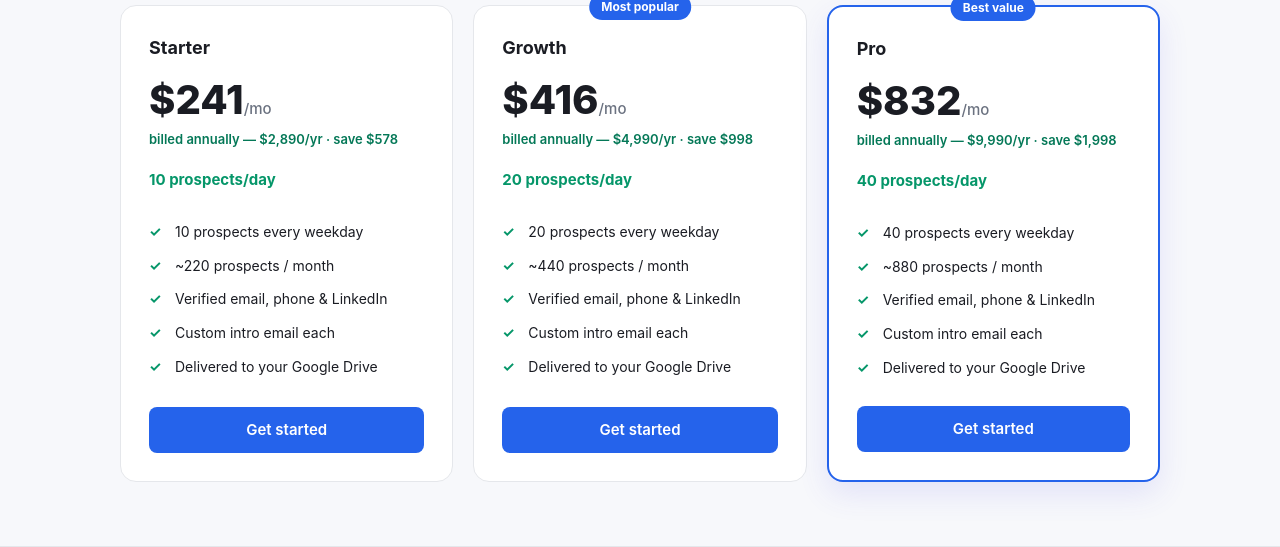
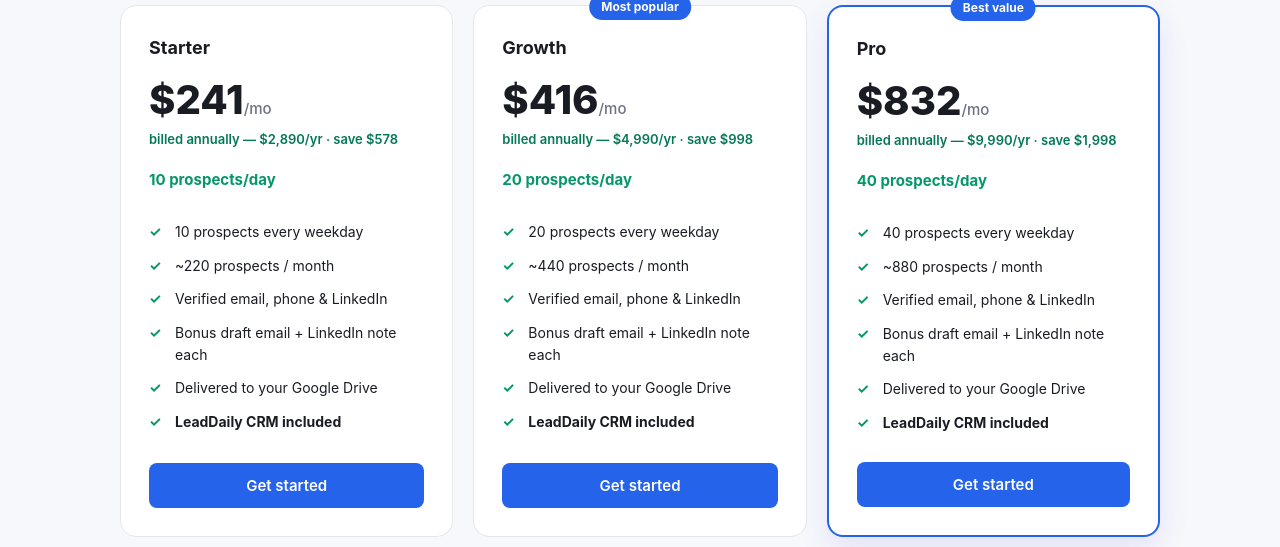
Before and after one commit to jacirusso/ProspectDaily, a FastAPI app: page / in a window 1280 px wide. Shown: the part 2057-2604 px from the top of the page. Run offline with FastAPI, Linux system fonts and the light colour scheme.

Commit message:
LeadDaily is now included free (was a $49/mo add-on)
Bundle the CRM into ProspectDaily at no charge for every customer.

- /crm no longer requires crm_enabled or payment; any logged-in customer gets it
  (still behind LEADDAILY_PUBLIC for launch timing)
- removed the enable/disable/purchase flow; /leaddaily now redirects to /crm
- dashboard shows a "LeadDaily · included" pipeline card for all customers (no
  more $49 upsell)
- pricing pages (home + plans) list "LeadDaily CRM included" as a plan feature

Co-Authored-By: Claude Opus 4.8 <noreply@anthropic.com>

```diff
--- a/web/app.py
+++ b/web/app.py
@@ -469,9 +469,9 @@ def dashboard(request: Request):
     upgrades = [p for p in plans.PLANS if p["ordered"] > customer["ordered_per_day"]]
     gen = customer.get("generating_since") or 0
     generating = bool(gen and time.time() - gen < 600)
-    crm_enabled = bool(customer.get("crm_enabled"))
+    # LeadDaily is included free — show the pipeline card to every customer.
     crm_stats = None
-    if crm_enabled:
+    if _leaddaily_visible(user):
         crm_stats = {"open": crm.stage_counts(user["id"])["open"],
                      "due": crm.due_today_count(user["id"]),
                      "available": crm.prospect_counts(user["id"])["available"]}
@@ -479,9 +479,7 @@ def dashboard(request: Request):
                   customer=customer, runs=runs, plan=plan,
                   is_promo=is_promo, upgrades=upgrades,
                   total_delivered=dedupe.total_delivered(user["id"]),
-                  generating=generating,
-                  crm_enabled=crm_enabled, crm_stats=crm_stats,
-                  leaddaily_price=plans.LEADDAILY["price"],
+                  generating=generating, crm_stats=crm_stats,
                   has_answers=bool(customer["answers"]))
 
 
@@ -651,55 +649,20 @@ def _require_leaddaily(request: Request):
 
 
 def _require_crm(request: Request):
-    """Gate every CRM route on the add-on being enabled. Not enabled -> bounce
-    to the LeadDaily upsell page."""
+    """LeadDaily is included free with ProspectDaily, so every customer gets the
+    CRM. Just needs a logged-in customer (and the feature visible for launch)."""
     user = _require_leaddaily(request)
     customer = store.get_customer(user["id"])
-    if not customer or not customer.get("crm_enabled"):
-        raise HTTPException(status_code=302, headers={"Location": "/leaddaily"})
+    if not customer:
+        raise HTTPException(404, "Not found")
     return user, customer
 
 
-@app.get("/leaddaily", response_class=HTMLResponse)
+@app.get("/leaddaily")
 def leaddaily_page(request: Request):
-    user = _require_leaddaily(request)
-    customer = store.get_customer(user["id"])
-    return render(request, "leaddaily.html", customer=customer,
-                  price=plans.LEADDAILY["price"],
-                  enabled=bool(customer and customer.get("crm_enabled")))
-
-
-@app.post("/leaddaily/enable")
-def leaddaily_enable(request: Request):
-    user = _require_leaddaily(request)
-    customer = store.get_customer(user["id"])
-    if customer and customer.get("crm_enabled"):
-        return RedirectResponse("/crm", status_code=303)
-    # Real billing only when Stripe is live, a price is configured, and the
-    # customer has a subscription to attach the add-on to. Otherwise dev/comp
-    # enable (operator dogfood, promo accounts, local dev).
-    if (plans.stripe_enabled() and plans.leaddaily_price_id()
-            and customer and customer.get("stripe_customer_id")):
-        try:
-            billing.add_leaddaily(customer)
-        except Exception:
-            log.exception("LeadDaily add-on billing failed")
-            return RedirectResponse("/leaddaily?error=1", status_code=303)
-    store.update_customer(user["id"], crm_enabled=1)
-    log.info("LeadDaily enabled for %s", user["email"])
-    return RedirectResponse("/crm?welcome=1", status_code=303)
-
-
-@app.post("/leaddaily/disable")
-def leaddaily_disable(request: Request):
-    user = _require_leaddaily(request)
-    customer = store.get_customer(user["id"])
-    try:
-        billing.remove_leaddaily(customer)
-    except Exception:
-        log.exception("LeadDaily add-on removal failed (continuing to disable)")
-    store.update_customer(user["id"], crm_enabled=0)
-    return RedirectResponse("/leaddaily?disabled=1", status_code=303)
+    """LeadDaily is now included free — no purchase step. Send them to the pipeline."""
+    _require_leaddaily(request)
+    return RedirectResponse("/crm", status_code=303)
 
 
 @app.get("/crm", response_class=HTMLResponse)
--- a/web/templates/home.html
+++ b/web/templates/home.html
@@ -77,8 +77,9 @@
           <li>{{ p.ordered }} prospects every weekday</li>
           <li>~{{ p.monthly }} prospects / month</li>
           <li>Verified email, phone & LinkedIn</li>
-          <li>Custom intro email each</li>
+          <li>Bonus draft email + LinkedIn note each</li>
           <li>Delivered to your Google Drive</li>
+          <li><strong>LeadDaily CRM included</strong></li>
         </ul>
         <a class="btn" href="/signup">Get started</a>
       </div>
--- a/web/templates/plans.html
+++ b/web/templates/plans.html
@@ -42,9 +42,10 @@
       <li>{{ p.ordered }} prospects every weekday</li>
       <li>~{{ p.monthly }} prospects / month</li>
       <li>Verified email, phone & LinkedIn</li>
-      <li>Custom intro email each</li>
+      <li>Bonus draft email + LinkedIn note each</li>
       <li>Delivered to your Google Drive</li>
       <li>No duplicates, ever</li>
+      <li><strong>LeadDaily CRM included</strong></li>
     </ul>
     <form method="post" action="/plans/choose">
       <input type="hidden" name="plan_key" value="{{ p.key }}">
```
Also changed, not shown: web/templates/dashboard.html (+3 -13 lines).
